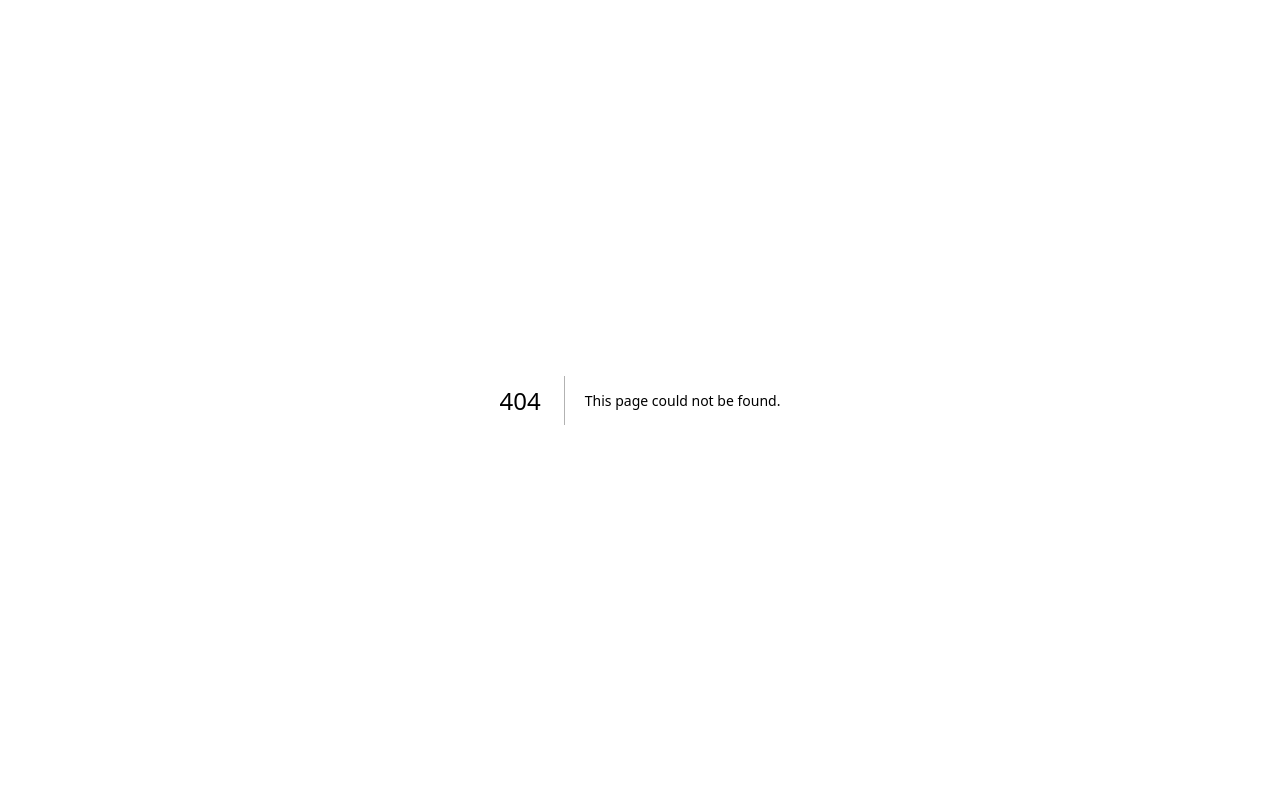
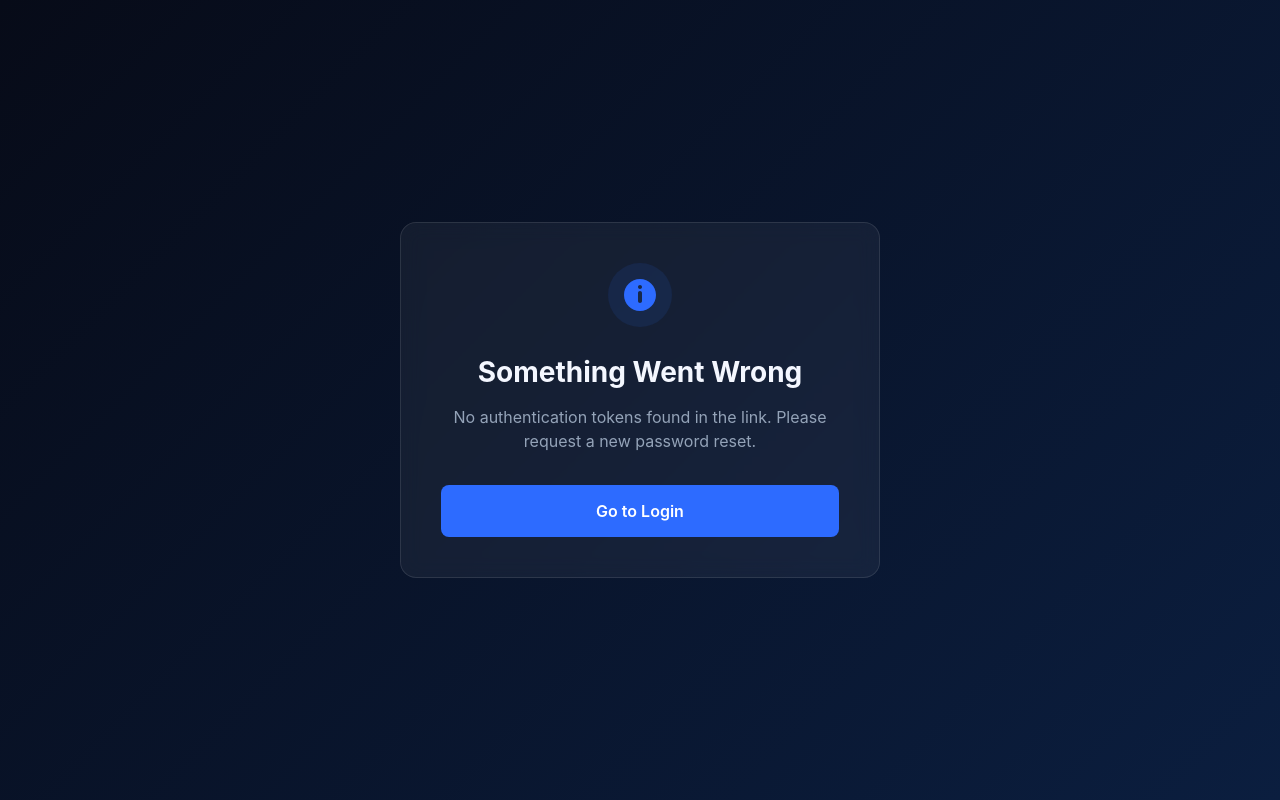
Before and after one commit to AllInOneFitness/fitnesstracker-website, a Next.js app: page /reset-password in a window 1280 px wide. Before the commit this address had no page. Built offline with nearby package versions, Linux system fonts and the light colour scheme.

Commit message:
Add password reset web bridge

```diff
--- /dev/null
+++ b/app/reset-password/page.tsx
@@ -0,0 +1,246 @@
+'use client';
+
+import { useEffect, useState } from 'react';
+import './styles.css';
+
+export default function ResetPasswordBridge() {
+  const [status, setStatus] = useState<'loading' | 'redirecting' | 'error' | 'no-app'>('loading');
+  const [errorMessage, setErrorMessage] = useState('');
+
+  useEffect(() => {
+    const handleRedirect = () => {
+      try {
+        // Get the hash fragment from the URL (contains access_token, refresh_token, etc.)
+        const hash = window.location.hash;
+
+        console.log('Bridge page loaded with hash:', hash);
+
+        if (!hash || hash.length <= 1) {
+          setStatus('error');
+          setErrorMessage('No authentication tokens found in the link. Please request a new password reset.');
+          return;
+        }
+
+        // Build the deep link URL with the hash fragment
+        const appUrl = `strengthlens://auth/reset-password${hash}`;
+
+        console.log('Redirecting to app:', appUrl);
+        setStatus('redirecting');
+
+        // Attempt to open the app
+        window.location.href = appUrl;
+
+        // After a short delay, show fallback UI if the app didn't open
+        setTimeout(() => {
+          setStatus('no-app');
+        }, 2000);
+
+      } catch (error) {
+        console.error('Error in bridge redirect:', error);
+        setStatus('error');
+        setErrorMessage('An error occurred while processing your reset link.');
+      }
+    };
+
+    handleRedirect();
+  }, []);
+
+  const handleManualOpen = () => {
+    const hash = window.location.hash;
+    const appUrl = `strengthlens://auth/reset-password${hash}`;
+    window.location.href = appUrl;
+  };
+
+  return (
+    <div style={styles.container}>
+      <div style={styles.card}>
+        {/* Logo/Icon */}
+        <div style={styles.iconContainer}>
+          <svg width="64" height="64" viewBox="0 0 64 64" fill="none">
+            <circle cx="32" cy="32" r="32" fill="#2D6BFF" opacity="0.1" />
+            <path
+              d="M32 16C23.163 16 16 23.163 16 32C16 40.837 23.163 48 32 48C40.837 48 48 40.837 48 32C48 23.163 40.837 16 32 16ZM32 28C33.1046 28 34 28.8954 34 30V38C34 39.1046 33.1046 40 32 40C30.8954 40 30 39.1046 30 38V30C30 28.8954 30.8954 28 32 28ZM32 26C30.8954 26 30 25.1046 30 24C30 22.8954 30.8954 22 32 22C33.1046 22 34 22.8954 34 24C34 25.1046 33.1046 26 32 26Z"
+              fill="#2D6BFF"
+            />
+          </svg>
+        </div>
+
+        {/* Status Messages */}
+        {status === 'loading' && (
+          <>
+            <h1 style={styles.title}>Processing Reset Link...</h1>
+            <p style={styles.description}>Please wait while we redirect you to the app.</p>
+            <div style={styles.spinner} />
+          </>
+        )}
+
+        {status === 'redirecting' && (
+          <>
+            <h1 style={styles.title}>Opening StrengthLens...</h1>
+            <p style={styles.description}>You should be redirected to the app automatically.</p>
+            <div style={styles.spinner} />
+          </>
+        )}
+
+        {status === 'error' && (
+          <>
+            <h1 style={styles.title}>Something Went Wrong</h1>
+            <p style={styles.description}>{errorMessage}</p>
+            <a href="/auth/login" style={styles.button}>
+              Go to Login
+            </a>
+          </>
+        )}
+
+        {status === 'no-app' && (
+          <>
+            <h1 style={styles.title}>Reset Your Password</h1>
+            <p style={styles.description}>
+              To reset your password, please open this link in the StrengthLens app.
+            </p>
+
+            <button onClick={handleManualOpen} style={styles.button}>
+              Open in StrengthLens App
+            </button>
+
+            <div style={styles.divider}>
+              <span style={styles.dividerText}>Don't have the app?</span>
+            </div>
+
+            <div style={styles.storeButtons}>
+              <a
+                href="https://apps.apple.com/app/your-app-id"
+                target="_blank"
+                rel="noopener noreferrer"
+                style={styles.storeButton}
+              >
+                <svg width="24" height="24" viewBox="0 0 24 24" fill="currentColor">
+                  <path d="M18.71 19.5C17.88 20.74 17 21.95 15.66 21.97C14.32 22 13.89 21.18 12.37 21.18C10.84 21.18 10.37 21.95 9.09997 22C7.78997 22.05 6.79997 20.68 5.95997 19.47C4.24997 17 2.93997 12.45 4.69997 9.39C5.56997 7.87 7.12997 6.91 8.81997 6.88C10.1 6.86 11.32 7.75 12.11 7.75C12.89 7.75 14.37 6.68 15.92 6.84C16.57 6.87 18.39 7.1 19.56 8.82C19.47 8.88 17.39 10.1 17.41 12.63C17.44 15.65 20.06 16.66 20.09 16.67C20.06 16.74 19.67 18.11 18.71 19.5ZM13 3.5C13.73 2.67 14.94 2.04 15.94 2C16.07 3.17 15.6 4.35 14.9 5.19C14.21 6.04 13.07 6.7 11.95 6.61C11.8 5.46 12.36 4.26 13 3.5Z" />
+                </svg>
+                <span>App Store</span>
+              </a>
+
+              <a
+                href="https://play.google.com/store/apps/details?id=com.allinonefitness.fitnesstracker"
+                target="_blank"
+                rel="noopener noreferrer"
+                style={styles.storeButton}
+              >
+                <svg width="24" height="24" viewBox="0 0 24 24" fill="currentColor">
+                  <path d="M3,20.5V3.5C3,2.91 3.34,2.39 3.84,2.15L13.69,12L3.84,21.85C3.34,21.6 3,21.09 3,20.5M16.81,15.12L6.05,21.34L14.54,12.85L16.81,15.12M20.16,10.81C20.5,11.08 20.75,11.5 20.75,12C20.75,12.5 20.53,12.9 20.18,13.18L17.89,14.5L15.39,12L17.89,9.5L20.16,10.81M6.05,2.66L16.81,8.88L14.54,11.15L6.05,2.66Z" />
+                </svg>
+                <span>Google Play</span>
+              </a>
+            </div>
+
+            <p style={styles.helpText}>
+              If you have the app installed, try opening this page in Safari (iOS) or Chrome (Android).
+            </p>
+          </>
+        )}
+      </div>
+    </div>
+  );
+}
+
+const styles = {
+  container: {
+    minHeight: '100vh',
+    display: 'flex',
+    alignItems: 'center',
+    justifyContent: 'center',
+    background: 'linear-gradient(135deg, #070B18 0%, #0B1E3F 100%)',
+    padding: '20px',
+    fontFamily: '-apple-system, BlinkMacSystemFont, "Segoe UI", Roboto, sans-serif',
+  },
+  card: {
+    maxWidth: '480px',
+    width: '100%',
+    backgroundColor: 'rgba(255, 255, 255, 0.05)',
+    backdropFilter: 'blur(10px)',
+    borderRadius: '16px',
+    padding: '40px',
+    textAlign: 'center' as const,
+    border: '1px solid rgba(255, 255, 255, 0.1)',
+  },
+  iconContainer: {
+    display: 'flex',
+    justifyContent: 'center',
+    marginBottom: '24px',
+  },
+  title: {
+    fontSize: '28px',
+    fontWeight: '700',
+    color: '#F4F7FF',
+    marginBottom: '12px',
+    margin: '0 0 12px 0',
+  },
+  description: {
+    fontSize: '16px',
+    color: '#94A3B8',
+    lineHeight: '1.5',
+    marginBottom: '32px',
+    margin: '0 0 32px 0',
+  },
+  spinner: {
+    width: '40px',
+    height: '40px',
+    margin: '0 auto',
+    border: '4px solid rgba(45, 107, 255, 0.2)',
+    borderTop: '4px solid #2D6BFF',
+    borderRadius: '50%',
+    animation: 'spin 1s linear infinite',
+  },
+  button: {
+    display: 'inline-block',
+    width: '100%',
+    padding: '14px 24px',
+    backgroundColor: '#2D6BFF',
+    color: '#FFFFFF',
+    fontSize: '16px',
+    fontWeight: '600',
+    borderRadius: '8px',
+    border: 'none',
+    cursor: 'pointer',
+    textDecoration: 'none',
+    transition: 'background-color 0.2s',
+  },
+  divider: {
+    display: 'flex',
+    alignItems: 'center',
+    margin: '32px 0',
+    gap: '16px',
+  },
+  dividerText: {
+    color: '#64748B',
+    fontSize: '14px',
+    whiteSpace: 'nowrap' as const,
+  },
+  storeButtons: {
+    display: 'flex',
+    gap: '12px',
+    marginBottom: '24px',
+  },
+  storeButton: {
+    flex: 1,
+    display: 'flex',
+    alignItems: 'center',
+    justifyContent: 'center',
+    gap: '8px',
+    padding: '12px 16px',
+    backgroundColor: 'rgba(255, 255, 255, 0.1)',
+    color: '#F4F7FF',
+    fontSize: '14px',
+    fontWeight: '600',
+    borderRadius: '8px',
+    textDecoration: 'none',
+    transition: 'background-color 0.2s',
+    border: '1px solid rgba(255, 255, 255, 0.1)',
+  },
+  helpText: {
+    fontSize: '14px',
+    color: '#64748B',
+    lineHeight: '1.5',
+    margin: '0',
+  },
+};
--- /dev/null
+++ b/app/reset-password/styles.css
@@ -0,0 +1,8 @@
+@keyframes spin {
+  0% {
+    transform: rotate(0deg);
+  }
+  100% {
+    transform: rotate(360deg);
+  }
+}
```
